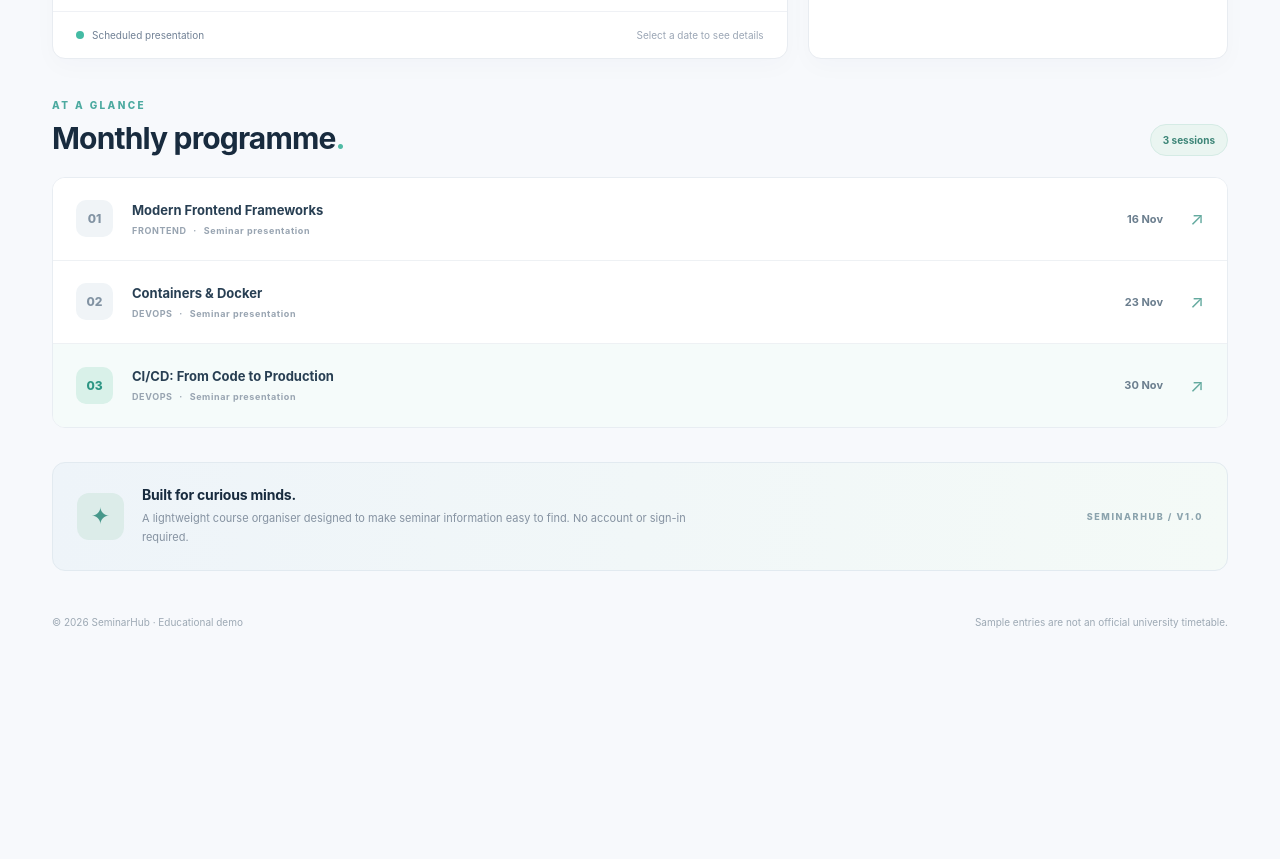
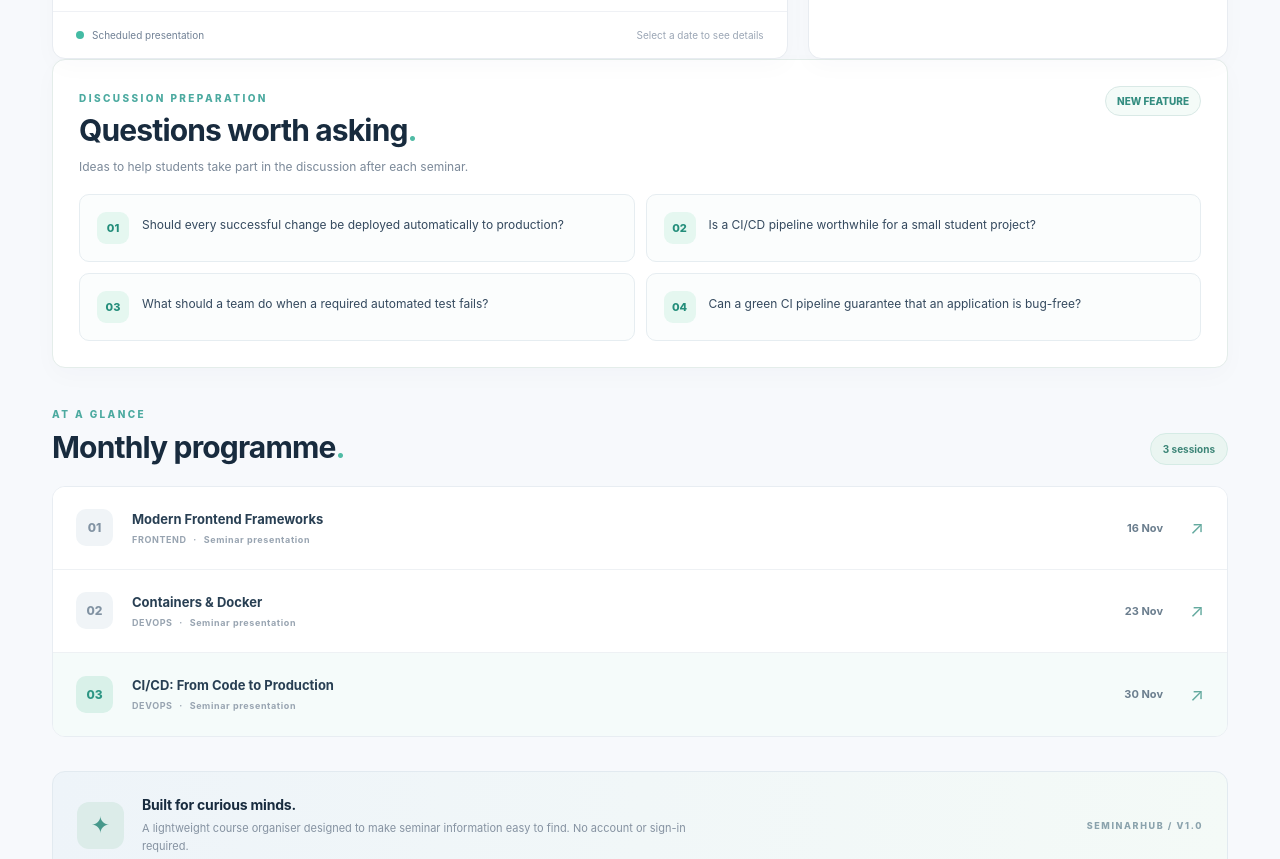
Before and after one commit to carlossp04/seminarhub, a website built with Vite: page index.html in a window 1280 px wide. Shown: the part 1244-2103 px from the top of the page. Before the commit the page ends 1902 px from the top, so only its background shows below. Built offline with nearby package versions, Linux system fonts and the light colour scheme.

Commit message:
feat: add suggested discussion questions

```diff
--- a/index.html
+++ b/index.html
@@ -74,6 +74,9 @@
           </aside>
         </div>
 
+        <!-- Suggested Questions: added as a separate, independently rendered feature. -->
+        <section id="suggested-questions" aria-live="polite" aria-atomic="true"></section>
+
         <section class="programme" aria-labelledby="programme-heading">
           <div class="programme-heading"><div><p class="section-kicker">AT A GLANCE</p><h2 id="programme-heading">Monthly programme<span class="title-period">.</span></h2></div><span id="programme-count" class="count-pill"></span></div>
           <div id="programme-list" class="programme-list"></div>
--- /dev/null
+++ b/src/components/suggestedQuestions.js
@@ -0,0 +1,25 @@
+import { escapeHtml } from '../lib/calendar.js';
+import { getSuggestedQuestions } from '../data/questions.js';
+
+/** Render a read-only component, without forms, accounts or external services. */
+export function renderSuggestedQuestions(presentationId) {
+  const questions = getSuggestedQuestions(presentationId);
+
+  return `<div class="questions-shell">
+    <div class="questions-heading">
+      <div>
+        <span class="section-kicker">DISCUSSION PREPARATION</span>
+        <h2 id="questions-heading">Questions worth asking<span class="title-period">.</span></h2>
+        <p>Ideas to help students take part in the discussion after each seminar.</p>
+      </div>
+      <span class="questions-badge">NEW FEATURE</span>
+    </div>
+    ${questions.length
+      ? `<ol class="question-list">${questions.map((question, index) => `
+          <li class="question-item">
+            <span class="question-number" aria-hidden="true">${String(index + 1).padStart(2, '0')}</span>
+            <p class="question-text">${escapeHtml(question)}</p>
+          </li>`).join('')}</ol>`
+      : '<p class="questions-empty">Select a scheduled seminar to see suggested discussion questions.</p>'}
+  </div>`;
+}
--- /dev/null
+++ b/src/data/questions.js
@@ -0,0 +1,28 @@
+/** Static, fictional prompts for a reliable seminar demonstration. */
+export const questionsByPresentation = Object.freeze({
+  'frontend-frameworks': Object.freeze([
+    'When is a frontend framework worth the added complexity?',
+    'What should influence the choice between React, Vue and Angular?',
+    'How would you measure the maintainability of a frontend application?',
+  ]),
+  containers: Object.freeze([
+    'When does containerisation make development easier?',
+    'What are the trade-offs of using containers in a small project?',
+    'How do you keep container images secure and up to date?',
+  ]),
+  cicd: Object.freeze([
+    'Should every successful change be deployed automatically to production?',
+    'Is a CI/CD pipeline worthwhile for a small student project?',
+    'What should a team do when a required automated test fails?',
+    'Can a green CI pipeline guarantee that an application is bug-free?',
+  ]),
+  'web-security': Object.freeze([
+    'Which security checks should run automatically in CI?',
+    'How do you balance frequent releases with security reviews?',
+    'What should happen when a vulnerable dependency is detected?',
+  ]),
+});
+
+export function getSuggestedQuestions(presentationId) {
+  return questionsByPresentation[presentationId] ?? [];
+}
--- a/src/main.js
+++ b/src/main.js
@@ -3,6 +3,7 @@ import { parseIsoDate, moveMonth, formatMonth, getMonthSeminars, getSeminarsOnDa
 import { renderCalendarDays } from './components/calendarView.js';
 import { renderPresentationDetails } from './components/presentationDetails.js';
 import { renderProgrammeList } from './components/programmeList.js';
+import { renderSuggestedQuestions } from './components/suggestedQuestions.js';
 
 // Deliberate fixed start: the live demo must look identical at every rehearsal.
 const state = {
@@ -18,6 +19,7 @@ const details = document.querySelector('#presentation-details');
 const programme = document.querySelector('#programme-list');
 const programmeHeading = document.querySelector('#programme-heading');
 const programmeCount = document.querySelector('#programme-count');
+const suggestedQuestions = document.querySelector('#suggested-questions');
 
 function render() {
   const monthSessions = getMonthSeminars(presentations, state.year, state.monthIndex);
@@ -27,6 +29,7 @@ function render() {
   calendarTitle.textContent = monthLabel;
   calendarDays.innerHTML = renderCalendarDays({ ...state, presentations });
   details.innerHTML = renderPresentationDetails(selected, state.selectedDate);
+  suggestedQuestions.innerHTML = renderSuggestedQuestions(selected?.id);
   programme.innerHTML = renderProgrammeList(monthSessions, state.selectedId);
   programmeHeading.setAttribute('aria-label', `${monthLabel} programme`);
   programmeCount.textContent = `${monthSessions.length} ${monthSessions.length === 1 ? 'session' : 'sessions'}`;
--- a/src/styles.css
+++ b/src/styles.css
@@ -105,6 +105,26 @@ h2 { margin: 0; font-size: clamp(23px, 2.6vw, 30px); letter-spacing: -.85px; lin
 .details-empty h3 { font-size: 20px; margin: 17px 0 5px; }
 .details-empty p { line-height: 1.7; color: #718296; font-size: 12px; }
 .details-empty > span { color: #479c8f; font-size: 11px; font-weight: 700; margin-top: 7px; }
+/* Suggested Questions feature */
+.suggested-questions { margin-top: 26px; }
+.questions-shell { background: #fff; border: 1px solid #e4edea; border-radius: 13px; padding: 26px; box-shadow: 0 8px 24px rgba(31, 46, 71, .025); }
+.questions-heading { display: flex; justify-content: space-between; gap: 20px; align-items: flex-start; margin-bottom: 18px; }
+.questions-heading h2 { margin-top: 6px; }
+.questions-heading p { color: #7b8999; font-size: 12px; margin: 9px 0 0; line-height: 1.6; }
+.questions-badge { border: 1px solid #d9e9e6; color: #348d80; background: #f4fbf8; font-size: 10px; font-weight: 800; padding: 8px 11px; border-radius: 20px; white-space: nowrap; }
+.question-list { counter-reset: question; display: grid; grid-template-columns: repeat(2, minmax(0, 1fr)); gap: 11px; margin: 0; padding: 0; list-style: none; }
+.question-item { display: flex; gap: 13px; padding: 17px; border: 1px solid #e6edf1; border-radius: 10px; background: #fbfdfd; min-width: 0; }
+.question-number { flex: 0 0 auto; display: grid; place-items: center; width: 32px; height: 32px; border-radius: 9px; background: #e5f7f0; color: #248e7b; font-size: 11px; font-weight: 850; }
+.question-text { font-size: 12px; color: #34495e; line-height: 1.6; margin: 3px 0 0; }
+.questions-empty { color: #75879a; font-size: 12px; padding: 12px 0 4px; }
+@media (max-width: 760px) {
+  .questions-shell { padding: 20px; }
+  .question-list { grid-template-columns: 1fr; }
+}
+@media (max-width: 470px) {
+  .questions-heading { flex-direction: column; gap: 10px; }
+}
+
 .programme { margin-top: 40px; }
 .programme-heading { display: flex; align-items: flex-end; justify-content: space-between; padding-bottom: 21px; }
 .count-pill { background: #eaf5f1; border: 1px solid #d5ebe5; color: #3b8476; border-radius: 19px; font-size: 10px; font-weight: 750; padding: 9px 12px; }
```
Also changed, not shown: tests/questions.test.js (added, +26 -0 lines).
